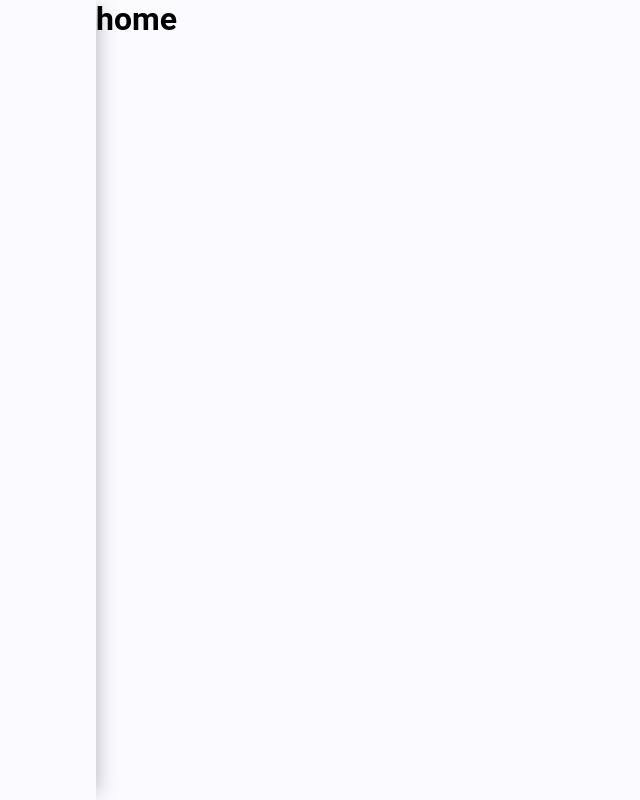
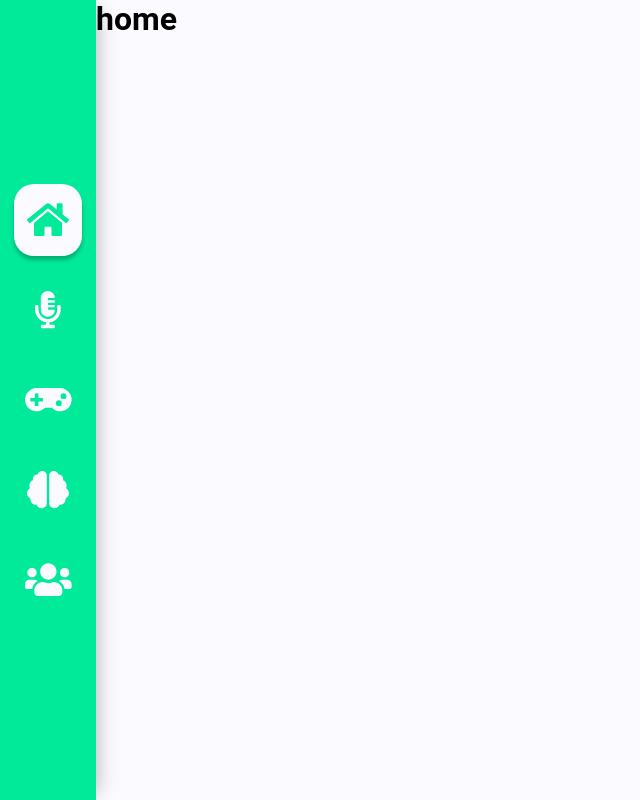
Before and after one commit to william-james-pj/viali, a React (Create React App) app: page / in a window 1280 px wide. Shown: the whole page, without its empty margins (0-640 px from the left). Built offline with nearby package versions, Linux system fonts and the light colour scheme.

Commit message:
Create bartop and barleft

```diff
--- /dev/null
+++ b/src/components/BarLeft/index.js
@@ -0,0 +1,48 @@
+import React from 'react';
+
+import { FontAwesomeIcon } from '@fortawesome/react-fontawesome';
+import {
+  faHome,
+  faMicrophoneAlt,
+  faGamepad,
+  faBrain,
+  faUsers,
+} from '@fortawesome/free-solid-svg-icons';
+
+import { Container, Menu, MenuItem, Item } from './styles';
+
+function BarLeft() {
+  return (
+    <Container>
+      <Menu>
+        <MenuItem>
+          <Item active={true}>
+            <FontAwesomeIcon icon={faHome} size="lg" />
+          </Item>
+        </MenuItem>
+        <MenuItem>
+          <Item active={false}>
+            <FontAwesomeIcon icon={faMicrophoneAlt} size="lg" />
+          </Item>
+        </MenuItem>
+        <MenuItem>
+          <Item active={false}>
+            <FontAwesomeIcon icon={faGamepad} size="lg" />
+          </Item>
+        </MenuItem>
+        <MenuItem>
+          <Item active={false}>
+            <FontAwesomeIcon icon={faBrain} size="lg" />
+          </Item>
+        </MenuItem>
+        <MenuItem>
+          <Item active={false}>
+            <FontAwesomeIcon icon={faUsers} size="lg" />
+          </Item>
+        </MenuItem>
+      </Menu>
+    </Container>
+  );
+}
+
+export default BarLeft;
--- /dev/null
+++ b/src/components/BarLeft/styles.js
@@ -0,0 +1,50 @@
+import styled from 'styled-components';
+import * as color from '../../config/colors';
+import * as fonts from '../../config/fonts';
+import { respondToDown } from '../../config/respondTo';
+
+export const Container = styled.div`
+  width: 100%;
+  height: 100%;
+  display: grid;
+  grid-template-columns: 1fr;
+  grid-template-rows: 1fr;
+  gap: 0px 0px;
+  grid-template-areas: 'Menu';
+
+  background: ${color.secondColor};
+  font-size: ${fonts.lg};
+
+  ${respondToDown.md`
+    grid-template-rows: 1fr;
+  `}
+`;
+
+export const Menu = styled.div`
+  grid-area: Menu;
+  align-self: center;
+`;
+
+export const MenuItem = styled.div`
+  width: 100%;
+  height: 90px;
+  display: flex;
+  align-items: center;
+  justify-content: center;
+`;
+
+export const Item = styled.div`
+  width: 70%;
+  height: 80%;
+  display: flex;
+  align-items: center;
+  justify-content: center;
+  cursor: pointer;
+  border-radius: 20px;
+
+  color: ${(props) => (props.active ? color.secondColor : color.primaryColor)};
+  background: ${(props) =>
+    props.active ? color.primaryColor : color.secondColor};
+  box-shadow: ${(props) =>
+    props.active ? '0px 4px 4px rgba(0, 0, 0, 0.25)' : ''};
+`;
--- /dev/null
+++ b/src/components/BarTop/index.js
@@ -0,0 +1,29 @@
+import React, { useState } from 'react';
+
+import { Container, Hamburge, SpanContainer, Span } from './styles';
+
+function BarLeft(props) {
+  const [menuActive, setMenuActive] = useState([0, 0, 0]);
+
+  // eslint-disable-next-line react/prop-types
+  props.callbackFromParent(menuActive);
+
+  function menuClick() {
+    if (menuActive[0] === 1) setMenuActive([0, 0, 0]);
+    else setMenuActive([1, 2, 3]);
+  }
+
+  return (
+    <Container>
+      <Hamburge>
+        <SpanContainer onClick={() => menuClick()}>
+          <Span active={menuActive[0]}></Span>
+          <Span active={menuActive[1]}></Span>
+          <Span active={menuActive[2]} style={{ marginBottom: 0 }}></Span>
+        </SpanContainer>
+      </Hamburge>
+    </Container>
+  );
+}
+
+export default BarLeft;
--- /dev/null
+++ b/src/components/BarTop/styles.js
@@ -0,0 +1,54 @@
+import styled from 'styled-components';
+import * as color from '../../config/colors';
+// import * as fonts from '../../config/fonts';
+import { respondToUp } from '../../config/respondTo';
+
+export const Container = styled.div`
+  width: 100%;
+  height: 100%;
+`;
+
+export const Hamburge = styled.div`
+  width: 100%;
+  height: 100%;
+  padding-left: 30px;
+  display: flex;
+  flex-direction: column;
+  align-items: flex-start;
+  justify-content: center;
+`;
+
+export const SpanContainer = styled.div`
+  cursor: pointer;
+  opacity: 0.8;
+  z-index: 99;
+
+  :hover {
+    opacity: 1;
+  }
+
+  display: block;
+
+  ${respondToUp.md`
+    display: none;
+  `}
+`;
+
+export const Span = styled.span`
+  display: block;
+  width: 26px;
+  height: 2px;
+  background-color: ${(props) =>
+    props.active ? color.primaryColor : color.secondColor};
+  transition: all 300ms ease-in-out;
+  transform-origin: 3px 1px;
+  margin-bottom: 5px;
+
+  transform: ${(props) =>
+    props.active === 1
+      ? 'rotate(45deg)'
+      : props.active === 3
+      ? 'rotate(-45deg)'
+      : ''};
+  opacity: ${(props) => (props.active === 2 ? 0 : 1)};
+`;
--- a/src/layout/HomeLayout/index.js
+++ b/src/layout/HomeLayout/index.js
@@ -1,6 +1,8 @@
-import React from 'react';
+import React, { useState } from 'react';
 // import Routes from '../../routes/index';
 
+import BarLeft from '../../components/BarLeft/index';
+import BarTop from '../../components/BarTop/index';
 import Home from '../../views/Home/index';
 
 import {
@@ -11,10 +13,21 @@ import {
 } from './styles';
 
 function HomeLayout() {
+  const [menuActive, setMenuActive] = useState(0);
+
+  const myCallback = (dataFromChild) => {
+    if (dataFromChild[0] === 1) setMenuActive(1);
+    else setMenuActive(0);
+  };
+
   return (
     <Container>
-      <BarLeftContainer></BarLeftContainer>
-      <BarTopContainer></BarTopContainer>
+      <BarLeftContainer active={menuActive}>
+        <BarLeft />
+      </BarLeftContainer>
+      <BarTopContainer>
+        <BarTop callbackFromParent={myCallback} />
+      </BarTopContainer>
       <Content>
         <Home />
       </Content>
```
